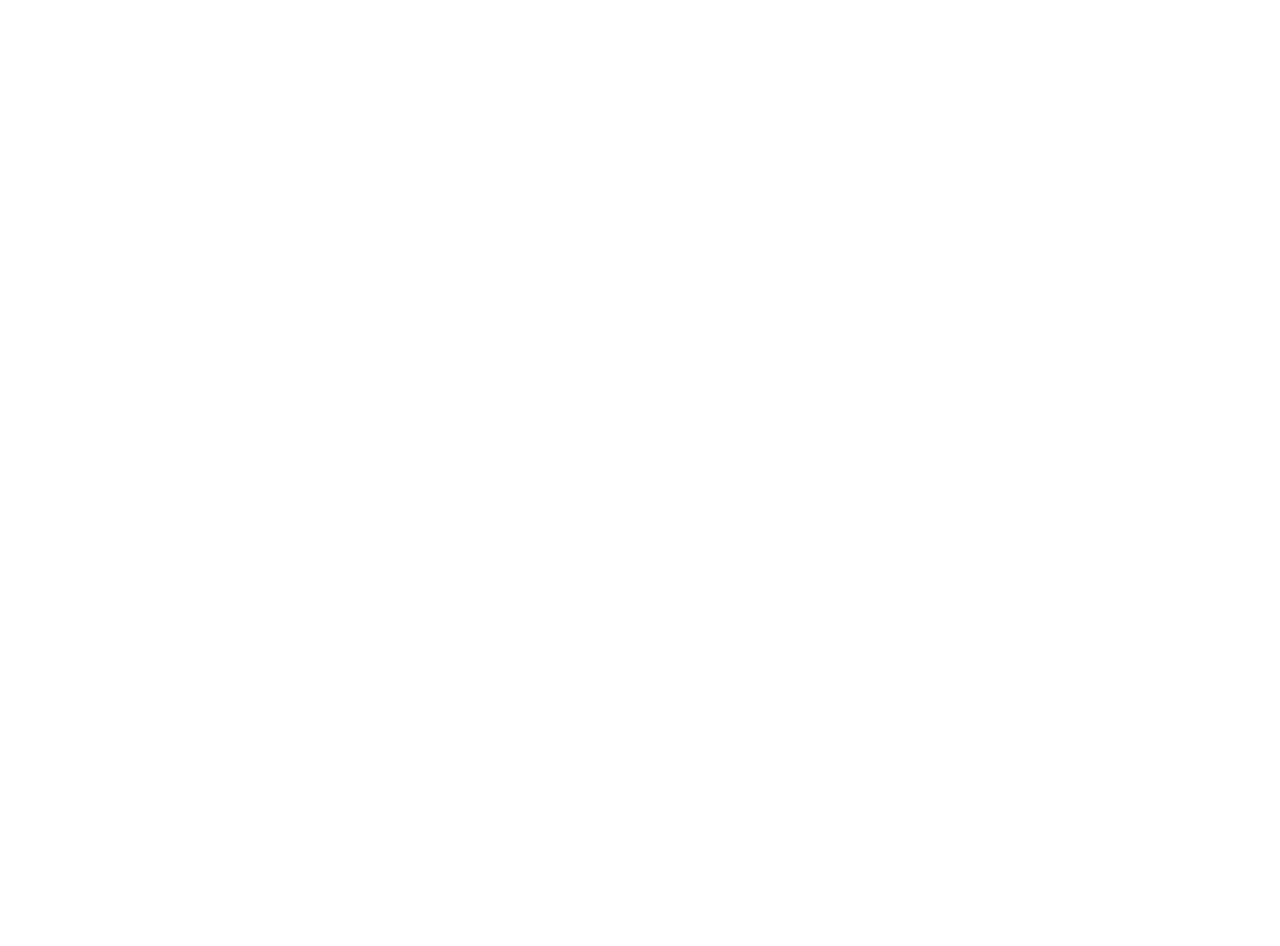
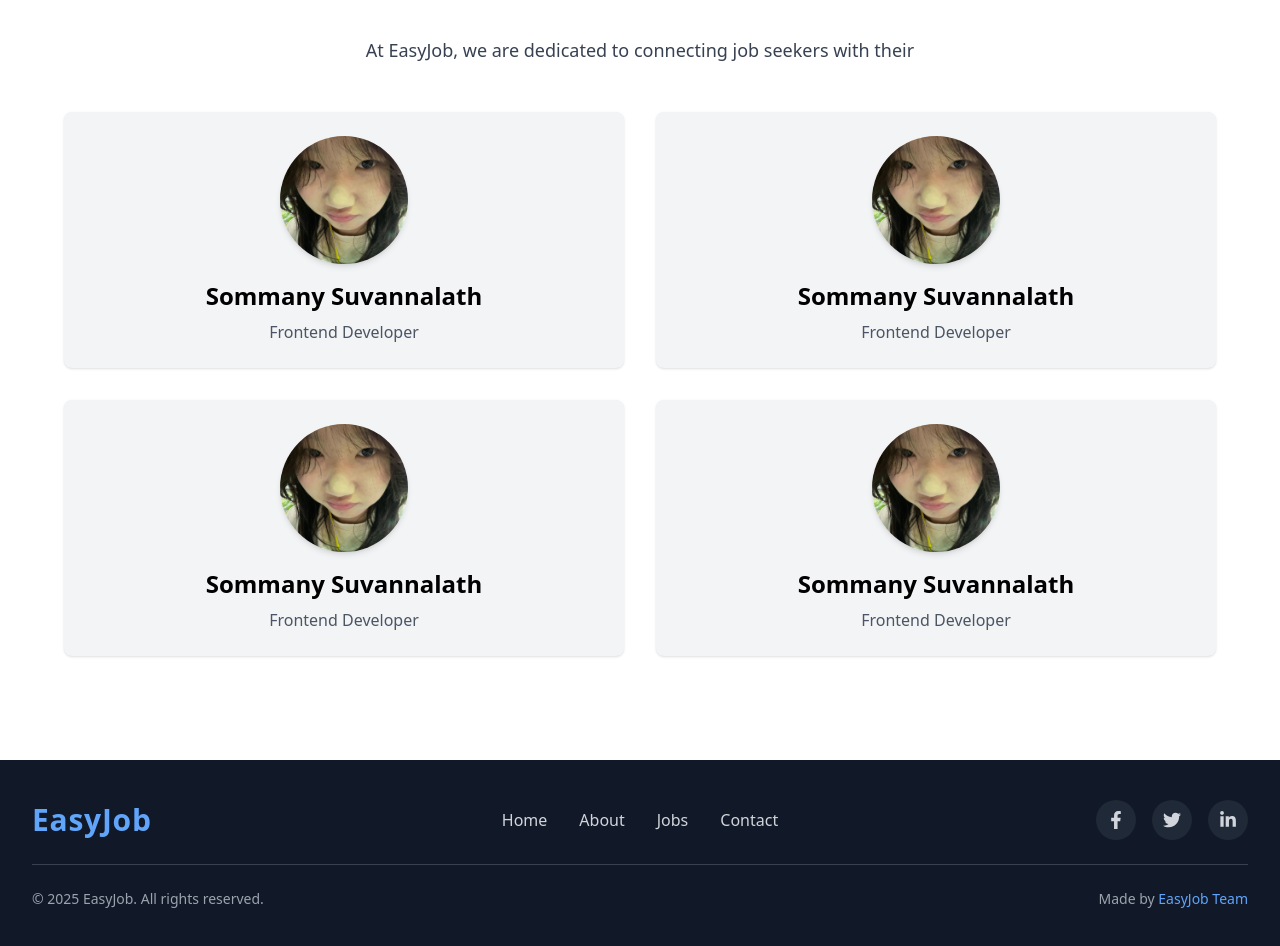
Before and after one commit to Kitsanaz-dev/easy-job-frontend, a React (Vite) app: page / in a window 1280 px wide. Shown: the part 680-1626 px from the top of the page. Before the commit the page ends 800 px from the top, so only its background shows below. Built offline with nearby package versions, Linux system fonts and the light colour scheme.

Commit message:
about us homepage

```diff
--- a/src/App.jsx
+++ b/src/App.jsx
@@ -22,6 +22,7 @@
           <Favourites></Favourites>
         )}
       </main>
+      <Footer></Footer>
     </div>
   );
 }
--- a/src/components/Footer.jsx
+++ b/src/components/Footer.jsx
@@ -1,49 +1,69 @@
+import { FaFacebookF, FaTwitter, FaLinkedinIn } from "react-icons/fa";
+
 export default function Footer() {
   return (
-      <footer className="bg-gray-900 text-gray-200 py-8 mt-10">
-        <div className="max-w-7xl mx-auto px-4 sm:px-6 lg:px-8">
+    <footer className="bg-gray-900 text-gray-300 py-10 mt-10">
+      <div className="max-w-7xl mx-auto px-6 lg:px-8">
         {/* Top section */}
-          <div className="flex flex-col md:flex-row justify-between items-center border-b border-gray-700 pb-6 mb-6">
+        <div className="grid grid-cols-1 md:grid-cols-3 gap-6 items-center border-b border-gray-700 pb-6 mb-6">
           {/* Logo / Name */}
-            <div className="flex items-center mb-4 md:mb-0">
-              <span className="text-2xl font-bold text-blue-400">EasyJob</span>
+          <div className="flex justify-center md:justify-start">
+            <span className="text-3xl font-extrabold text-blue-400 tracking-wide">
+              EasyJob
+            </span>
           </div>
 
           {/* Links */}
-            <div className="flex space-x-6">
-              <a href="/" className="hover:text-blue-400 transition">
+          <nav className="flex justify-center space-x-8 font-medium">
+            <a href="/" className="hover:text-blue-400 transition-colors duration-300">
               Home
             </a>
-              <a href="/about" className="hover:text-blue-400 transition">
+            <a href="/about" className="hover:text-blue-400 transition-colors duration-300">
               About
             </a>
-              <a href="/jobs" className="hover:text-blue-400 transition">
+            <a href="/jobs" className="hover:text-blue-400 transition-colors duration-300">
               Jobs
             </a>
-              <a href="/contact" className="hover:text-blue-400 transition">
+            <a href="/contact" className="hover:text-blue-400 transition-colors duration-300">
               Contact
+            </a>
+          </nav>
+
+          {/* Social Icons */}
+          <div className="flex justify-center md:justify-end space-x-4 text-lg">
+            <a
+              href="https://facebook.com"
+              target="_blank"
+              rel="noreferrer"
+              className="w-10 h-10 flex items-center justify-center rounded-full bg-gray-800 hover:bg-blue-500 transition-all duration-300"
+            >
+              <FaFacebookF />
+            </a>
+            <a
+              href="https://twitter.com"
+              target="_blank"
+              rel="noreferrer"
+              className="w-10 h-10 flex items-center justify-center rounded-full bg-gray-800 hover:bg-blue-400 transition-all duration-300"
+            >
+              <FaTwitter />
+            </a>
+            <a
+              href="https://linkedin.com"
+              target="_blank"
+              rel="noreferrer"
+              className="w-10 h-10 flex items-center justify-center rounded-full bg-gray-800 hover:bg-blue-600 transition-all duration-300"
+            >
+              <FaLinkedinIn />
             </a>
           </div>
         </div>
 
         {/* Bottom section */}
-          <div className="flex flex-col md:flex-row justify-between items-center">
-            <p className="text-sm">
-              © {new Date().getFullYear()} EasyJob. All rights reserved.
+        <div className="flex flex-col md:flex-row justify-between items-center text-sm text-gray-400">
+          <p>© {new Date().getFullYear()} EasyJob. All rights reserved.</p>
+          <p className="mt-3 md:mt-0">
+            Made by <span className="text-blue-400">EasyJob Team</span>
           </p>
-
-            {/* Social Icons */}
-            <div className="flex space-x-4 mt-4 md:mt-0">
-              <a href="https://facebook.com" target="_blank" rel="noreferrer" className="hover:text-blue-400">
-                <i className="fab fa-facebook-f"></i>
-              </a>
-              <a href="https://twitter.com" target="_blank" rel="noreferrer" className="hover:text-blue-400">
-                <i className="fab fa-twitter"></i>
-              </a>
-              <a href="https://linkedin.com" target="_blank" rel="noreferrer" className="hover:text-blue-400">
-                <i className="fab fa-linkedin-in"></i>
-              </a>
-            </div>
         </div>
       </div>
     </footer>
--- a/src/components/Homepage.jsx
+++ b/src/components/Homepage.jsx
@@ -1,5 +1,8 @@
+import Chi from "../assets/chi.jpg";
+
 export default function Homepage() {
   return (
+    <div className="w-full">
       <div className="relative w-full">
         {/* background image */}
         <img
@@ -25,5 +28,67 @@
           </button>
         </div>
       </div>
+
+      {/* About us section */}
+      <div className="bg-white py-16 px-4">
+        <div className="max-w-6xl mx-auto">
+          <h2 className="text-4xl font-bold text-center mb-8">About Us</h2>
+          <p className="text-lg text-gray-700 text-center max-w-3xl mx-auto">
+            At EasyJob, we are dedicated to connecting job seekers with their
+          </p>
+          <div className="grid grid-cols-1 md:grid-cols-2 gap-8 mt-12">
+            {/* Member 1 */}
+            <div className="bg-gray-100 p-6 rounded-lg shadow flex flex-col items-center text-center
+                transform transition-all duration-300 hover:scale-103 hover:shadow-xl">
+              <img
+                src={Chi}
+                alt="Chi"
+                className="w-32 h-32 rounded-full object-cover mb-4 shadow-md
+               transition-transform duration-500 hover:rotate-3 hover:scale-110"
+              />
+              <h3 className="text-2xl font-semibold mb-2">Sommany Suvannalath</h3>
+              <p className="text-gray-600">Frontend Developer</p>
+            </div>
+            {/* Member 2 */}
+            <div className="bg-gray-100 p-6 rounded-lg shadow flex flex-col items-center text-center
+                transform transition-all duration-300 hover:scale-103 hover:shadow-xl">
+              <img
+                src={Chi}
+                alt="Chi"
+                className="w-32 h-32 rounded-full object-cover mb-4 shadow-md
+               transition-transform duration-500 hover:rotate-3 hover:scale-110"
+              />
+              <h3 className="text-2xl font-semibold mb-2">Sommany Suvannalath</h3>
+              <p className="text-gray-600">Frontend Developer</p>
+            </div>
+            {/* Member 3 */}
+            <div className="bg-gray-100 p-6 rounded-lg shadow flex flex-col items-center text-center
+                transform transition-all duration-300 hover:scale-103 hover:shadow-xl">
+              <img
+                src={Chi}
+                alt="Chi"
+                className="w-32 h-32 rounded-full object-cover mb-4 shadow-md
+               transition-transform duration-500 hover:rotate-3 hover:scale-110"
+              />
+              <h3 className="text-2xl font-semibold mb-2">Sommany Suvannalath</h3>
+              <p className="text-gray-600">Frontend Developer</p>
+            </div>
+            {/* Member 4 */}
+            <div className="bg-gray-100 p-6 rounded-lg shadow flex flex-col items-center text-center
+                transform transition-all duration-300 hover:scale-103 hover:shadow-xl">
+              <img
+                src={Chi}
+                alt="Chi"
+                className="w-32 h-32 rounded-full object-cover mb-4 shadow-md
+               transition-transform duration-500 hover:rotate-3 hover:scale-110"
+              />
+              <h3 className="text-2xl font-semibold mb-2">Sommany Suvannalath</h3>
+              <p className="text-gray-600">Frontend Developer</p>
+            </div>
+
+          </div>
+        </div>
+      </div>
+    </div>
   );
 }
```
Also changed, not shown: src/assets/chi.jpg (added). Lines whose indentation alone changed are shown as unchanged.
